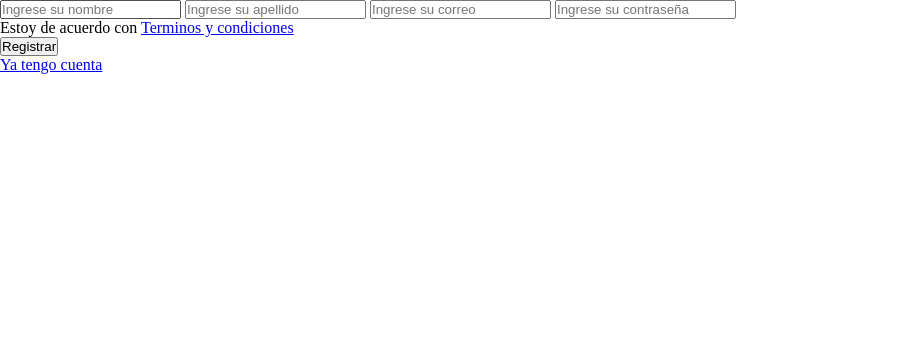
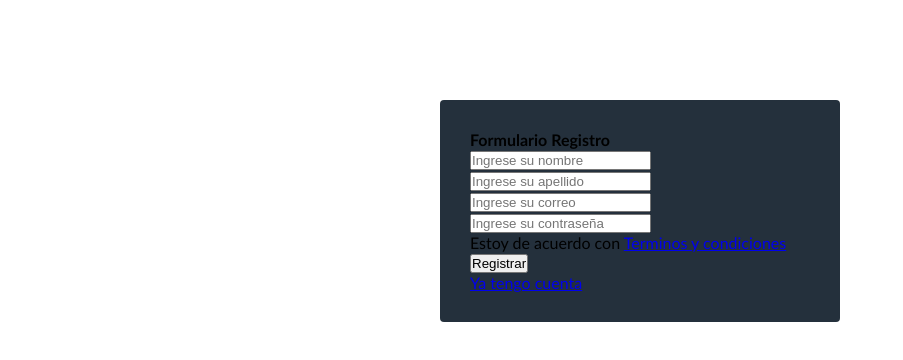
Before and after one commit to Alex-Beltran97/Formulario-Registro, a plain HTML site: page index.html in a window 1280 px wide. Shown: the whole page, without its empty margins (0-903 px from the left). Drawn offline with Linux system fonts and the light colour scheme.

Commit message:
Se acaba de estilizar la clase .form-register, adicional añadimos titulo h4 formulario registro

```diff
--- a/Style.css
+++ b/Style.css
@@ -3,3 +3,14 @@
 	padding: 0;
 	box-sizing: border-box;
 }
+
+.form-register {
+	width: 400px;
+	background: #24303c;
+	padding: 30px;
+	margin: auto;
+	margin-top: 100px;
+	border-radius: 4px;
+	font-family: 'calibri';
+
+}
--- a/index.html
+++ b/index.html
@@ -8,12 +8,13 @@
 </head>
 <body>
 	<section class="form-register">
+		<h4>Formulario Registro</h4>
 		<input class="controls" type="text" name="nombres" id="nombres" placeholder="Ingrese su nombre">
 		<input class="controls" type="text" name="apellidos" id="nombres" placeholder="Ingrese su apellido">
 		<input class="controls" type="email" name="correo" id="nombres" placeholder="Ingrese su correo">
 		<input class="controls" type="password" name="contraseña" id="nombres" placeholder="Ingrese su contraseña">
 		<p>Estoy de acuerdo con <a href="#">Terminos y condiciones</a></p>
-		<input type="submit" value="Registrar">
+		<input class="botons" type="submit" value="Registrar">
 		<p><a href="#">Ya tengo cuenta</a></p>
 	</section>
 </body>
```
